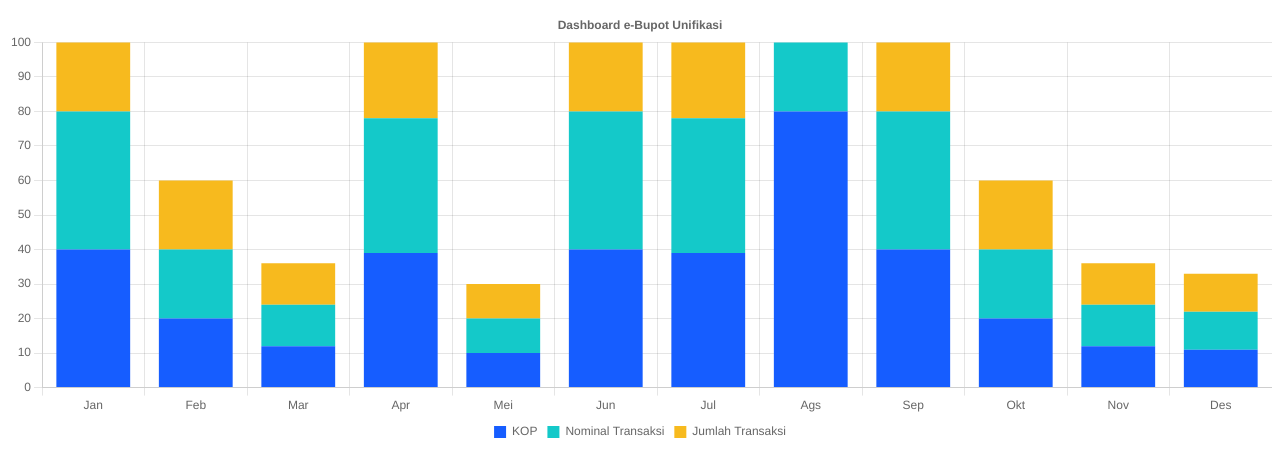
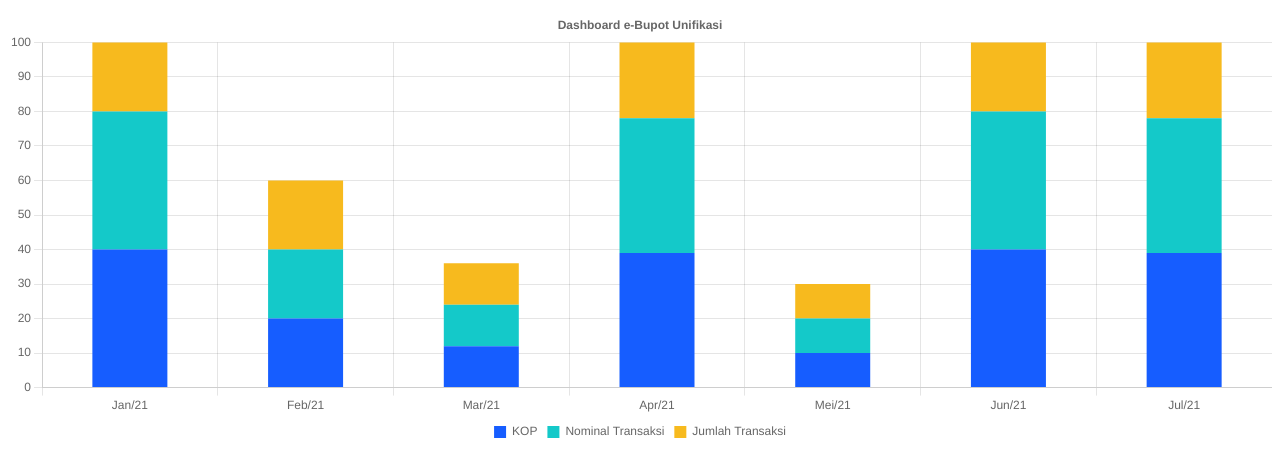
Before and after one commit to raflysdw25/tryout-charts-pajakio, a Vue app: page / in a window 1280 px wide. Shown: the top 476 px of the page. Built offline with nearby package versions, Linux system fonts and the light colour scheme.

Commit message:
Bar Chart Dinamis

```diff
--- a/src/App.vue
+++ b/src/App.vue
@@ -40,6 +40,7 @@ export default {
 <style>
 .bar-chart-container {
   width: 100%;
+  max-width: 100vw;
   height: 440px;
 }
 </style>
--- a/src/chartConfig.ts
+++ b/src/chartConfig.ts
@@ -1,33 +1,57 @@
 export const data = {
   labels: [
-    'Jan',
-    'Feb',
-    'Mar',
-    'Apr',
-    'Mei',
-    'Jun',
-    'Jul',
-    'Ags',
-    'Sep',
-    'Okt',
-    'Nov',
-    'Des',
+    'Jan/21',
+    'Feb/21',
+    'Mar/21',
+    'Apr/21',
+    'Mei/21',
+    'Jun/21',
+    'Jul/21',
+    // 'Ags/21',
+    // 'Sep/21',
+    // 'Okt/21',
+    // 'Nov/21',
+    // 'Des/21',
+    // 'Jan/22',
+    // 'Feb/22',
+    // 'Mar/22',
+    // 'Apr/22',
+    // 'Mei/22',
+    // 'Jun/22',
+    // 'Jul/22',
+    // 'Ags/22',
+    // 'Sep/22',
+    // 'Okt/22',
+    // 'Nov/22',
+    // 'Des/22',
   ],
   datasets: [
     {
       label: 'KOP',
       backgroundColor: '#165DFF',
-      data: [40, 20, 12, 39, 10, 40, 39, 80, 40, 20, 12, 11], //353
+      data: [
+        40, 20, 12, 39, 10, 40, 39,
+        // 80, 40, 20, 12, 11, 40, 20, 12, 39, 10, 40,
+        // 39, 80, 40, 20, 12, 11,
+      ], //353
     },
     {
       label: 'Nominal Transaksi',
       backgroundColor: '#14C9C9',
-      data: [40, 20, 12, 39, 10, 40, 39, 80, 40, 20, 12, 11],
+      data: [
+        40, 20, 12, 39, 10, 40, 39,
+        // 80, 40, 20, 12, 11, 40, 20, 12, 39, 10, 40,
+        // 39, 80, 40, 20, 12, 11,
+      ],
     },
     {
       label: 'Jumlah Transaksi',
       backgroundColor: '#F7BA1E',
-      data: [40, 20, 12, 39, 10, 40, 39, 80, 40, 20, 12, 11],
+      data: [
+        40, 20, 12, 39, 10, 40, 39,
+        // 80, 40, 20, 12, 11, 40, 20, 12, 39, 10, 40,
+        // 39, 80, 40, 20, 12, 11,
+      ],
     },
   ],
 };
@@ -39,7 +63,7 @@ export const options = {
   },
   responsive: true,
   maintainAspectRatio: false,
-
+  maxBarThickness: 75,
   plugins: {
     legend: {
       position: 'bottom',
```
